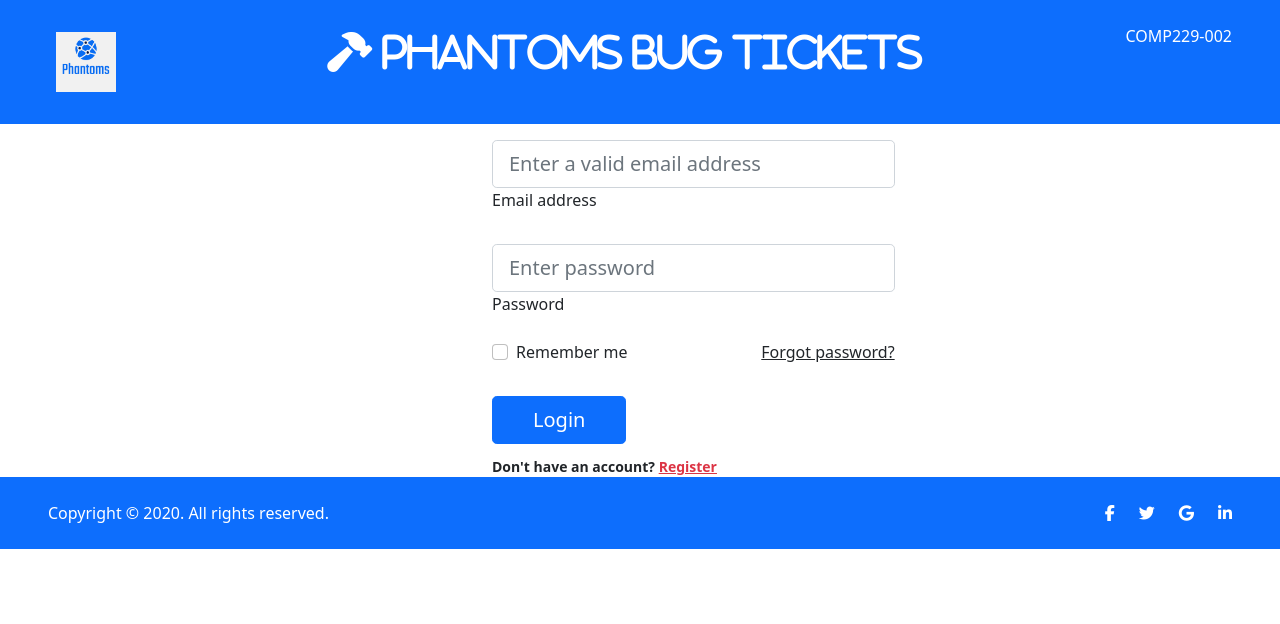
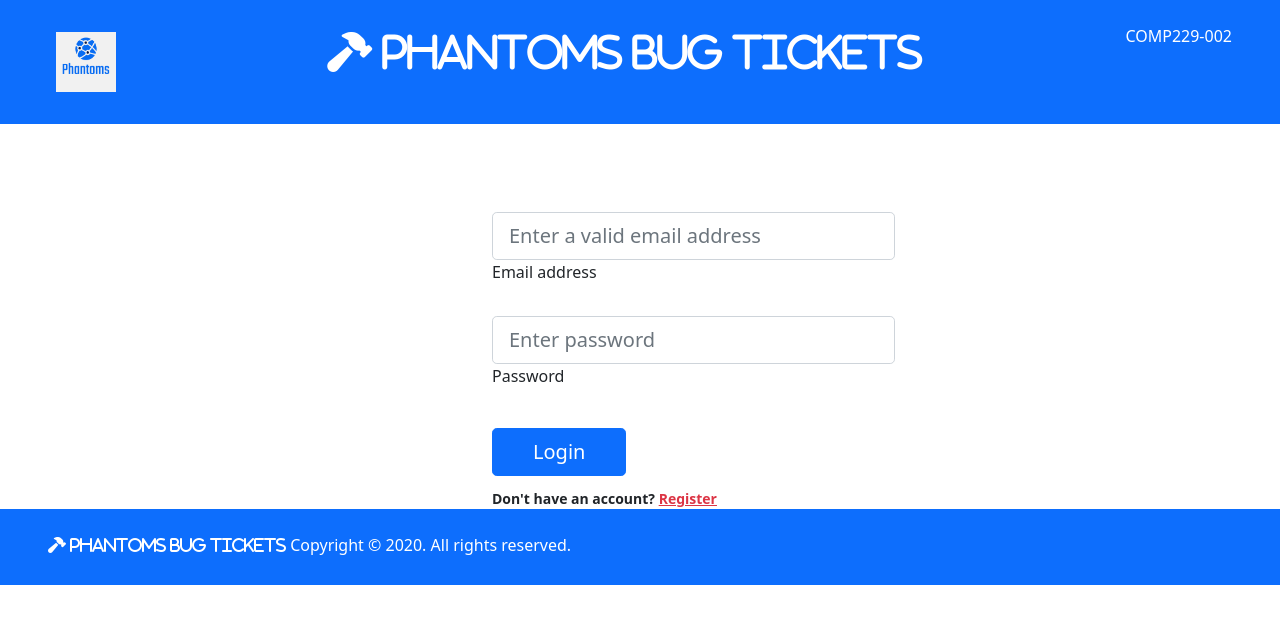
Before and after one commit to AtakanAytar/AngularPhantoms, an Angular app: page /auth/login in a window 1280 px wide. Shown: the top 624 px of the page. Built offline with nearby package versions, Linux system fonts and the light colour scheme.

Commit message:
Login UI done

```diff
--- a/src/app/auth/components/login/login.component.html
+++ b/src/app/auth/components/login/login.component.html
@@ -1,5 +1,11 @@
+<!-- COMP229-002
+Professor: Julio Vinicius A de Carvalho
+PHANTOMS PROJECT
+Author: Christopher Chantres
+Date: March 25th, 2022 -->
+
+<!-- Header -->
 <div class="d-flex flex-row bd-highlight mb-3 flex-md-row text-center text-md-start justify-content-between py-4 px-4 px-xl-5 bg-primary">
-
   <div class="p-2 bd-highlight">
     <img src="assets/images/logo.png" alt="logo" style="width:60px;">
   </div>
@@ -7,18 +13,20 @@
     <h1 class="fa-solid fa-hammer" >
       PHANTOMS Bug Tickets
     </h1>
-
   </div>
   <div class="text-white mb-3 mb-md-0">
     COMP229-002
   </div>
 </div>
 
+<br><br><br>
+<!-- Form Section -->
 <section class="vh-100">
   <div class="container-fluid h-custom">
     <div class="row d-flex justify-content-center align-items-center h-300">
       <div class="col-md-8 col-lg-6 col-xl-4 offset-xl-1">
         <form>
+
           <!-- Email input -->
           <div class="form-outline mb-4">
             <input type="email" id="form3Example3" class="form-control form-control-lg"
@@ -33,50 +41,25 @@
             <label class="form-label" for="form3Example4">Password</label>
           </div>
 
-          <div class="d-flex justify-content-between align-items-center">
-            <!-- Checkbox -->
-            <div class="form-check mb-0">
-              <input class="form-check-input me-2" type="checkbox" value="" id="form2Example3" />
-              <label class="form-check-label" for="form2Example3">
-                Remember me
-              </label>
-            </div>
-            <a href="#!" class="text-body">Forgot password?</a>
-          </div>
-
+          <!-- Login Button -->
           <div class="text-center text-lg-start mt-4 pt-2">
             <button type="button" class="btn btn-primary btn-lg"
               style="padding-left: 2.5rem; padding-right: 2.5rem;">Login</button>
             <p class="small fw-bold mt-2 pt-1 mb-0">Don't have an account? <a href="#!"
                 class="link-danger">Register</a></p>
           </div>
-
         </form>
       </div>
     </div>
   </div>
   <div class="d-flex flex-column flex-md-row text-center text-md-start justify-content-between py-4 px-4 px-xl-5 bg-primary">
-    <!-- Copyright -->
-    <div class="text-white mb-3 mb-md-0">
+
+    <!-- Footer -->
+    <div class="text-white mb-3 mb-md-0 text-center">
+      <h6 class="fa-solid fa-hammer" >
+        PHANTOMS Bug Tickets
+      </h6>
       Copyright © 2020. All rights reserved.
     </div>
-    <!-- Copyright -->
-
-    <!-- Right -->
-    <div>
-      <a href="#!" class="text-white me-4">
-        <i class="fab fa-facebook-f"></i>
-      </a>
-      <a href="#!" class="text-white me-4">
-        <i class="fab fa-twitter"></i>
-      </a>
-      <a href="#!" class="text-white me-4">
-        <i class="fab fa-google"></i>
-      </a>
-      <a href="#!" class="text-white">
-        <i class="fab fa-linkedin-in"></i>
-      </a>
-    </div>
-    <!-- Right -->
   </div>
 </section>
```
